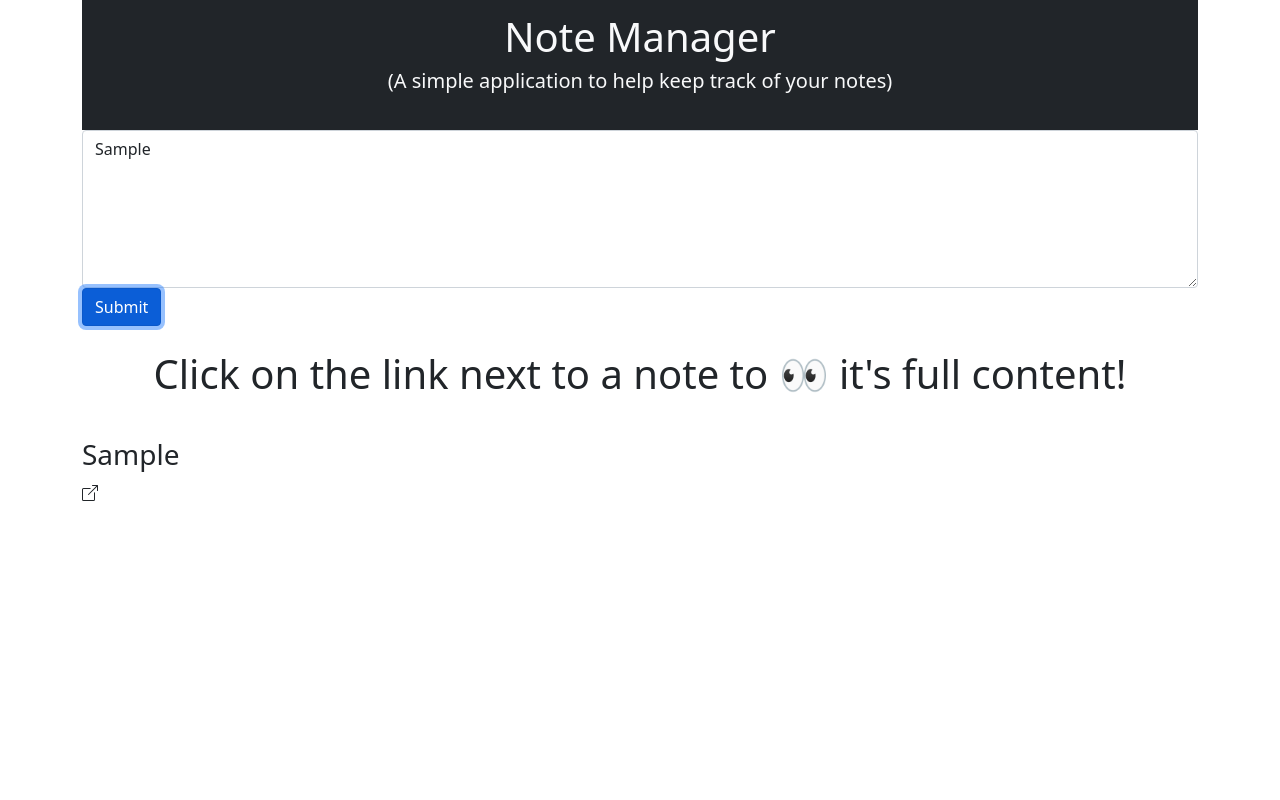
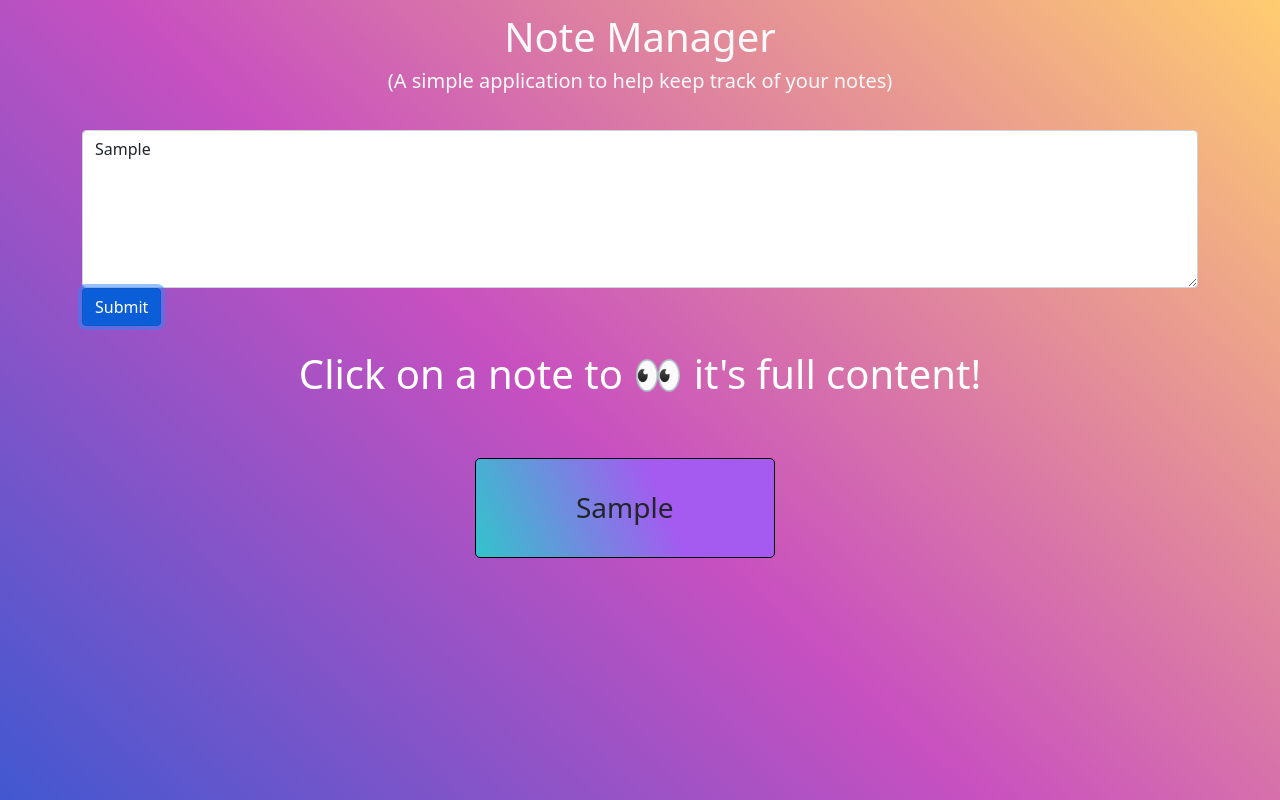
Before and after one commit to Lundi19/notes-app, a website: page index.html in a window 1280 px wide. Both pictures are taken after typing "Sample" into the empty fields and a click on the button "Submit". Drawn offline with nearby package versions, Linux system fonts and the light colour scheme.

Commit message:
css styling added

```diff
--- a/index.html
+++ b/index.html
@@ -2,14 +2,17 @@
 <html>
   <head>
 
-  <link rel="stylesheet" href="views/style.css"/>
+  <link rel="stylesheet" href="src/views/style.css"/>
+  <style>
+    @import url('https://fonts.googleapis.com/css2?family=Open+Sans&family=Roboto:wght@400;700&display=swap');
+    </style>
   <link href="https://cdn.jsdelivr.net/npm/bootstrap@5.0.2/dist/css/bootstrap.min.css" rel="stylesheet" integrity="sha384-EVSTQN3/azprG1Anm3QDgpJLIm9Nao0Yz1ztcQTwFspd3yD65VohhpuuCOmLASjC" crossorigin="anonymous">
-    <title>New Page</title>
+    <title>Notes App</title>
   </head>
   <body>
 
     <div class="container">
-      <nav class="navbar navbar-light bg-dark">
+      <nav class="navbar navbar-light">
         <span class="navbar-brand mb-8 h1 col-md-12">
           <h1 class="text-center text-light">Note Manager</h1>
           <p class="text-center text-light">(A simple application to help keep track of your notes)</p>
@@ -32,7 +35,7 @@
 
       <br>
       <div class="col-md-12">
-        <h1 class="text-center">Click on the link next to a note to 👀 it's full content!   </h1>
+        <h1 class="text-center">Click on a note to 👀 it's full content!   </h1>
       </div>
       <ul id="note-list"> </ul>
       <br>
--- a/src/interface.js
+++ b/src/interface.js
@@ -29,11 +29,7 @@ window.onload = displayNotes();
     div.setAttribute("data-id", "newNote.id")
     div.innerHTML = `
     <h3>${newNote.text.slice(0,20)}</h3></span>
-    <svg xmlns="http://www.w3.org/2000/svg" width="16" height="16" fill="currentColor" class="bi bi-box-arrow-up-right" viewBox="0 0 16 16">
-          <path fill-rule="evenodd" d="M8.636 3.5a.5.5 0 0 0-.5-.5H1.5A1.5 1.5 0 0 0 0 4.5v10A1.5 1.5 0 0 0 1.5 16h10a1.5 1.5 0 0 0 1.5-1.5V7.864a.5.5 0 0 0-1 0V14.5a.5.5 0 0 1-.5.5h-10a.5.5 0 0 1-.5-.5v-10a.5.5 0 0 1 .5-.5h6.636a.5.5 0 0 0 .5-.5z"/>
-          <path fill-rule="evenodd" d="M16 .5a.5.5 0 0 0-.5-.5h-5a.5.5 0 0 0 0 1h3.793L6.146 9.146a.5.5 0 1 0 .708.708L15 1.707V5.5a.5.5 0 0 0 1 0v-5z"/>
-        </svg>
-      `;
+    `;
       noteListDiv.appendChild(div);
   }
 
--- a/src/views/style.css
+++ b/src/views/style.css
@@ -1,5 +1,46 @@
-@media (min-width: 768px){
-  .container .row .col-md-3:not(:first-child){
-      border-left: 1px solid #ccc;
+  @media (min-width: 768px){
+    .container .row .col-md-3:not(:first-child){
+        border-left: 1px solid #ccc;
+    }
+    @font-face {
+      font-family: Roboto;;
+      src: url();
+    }
+
+    h3 {
+      width: 300px;
+      border: 1px solid rgb(0, 0, 0);
+      border-radius: 5px;
+      padding: 50px;
+      margin: 20px;
+      text-align: center;
+      background-image: linear-gradient( 67.2deg,  rgba(37,208,199,1) -7.5%, rgba(165,90,240,1) 62.7% );
+      padding: 2rem;
+    }
+
+    .text-center {
+      color: white;
+    }
+
+
+    .notes-list{
+      margin: auto;
+      width: 35%;
+      padding: 10px;
+    }
+
+    body {
+      line-height: 1.5;
+      font-weight: 300;
+      background-color: #4158D0;
+      background-image: linear-gradient(43deg, #4158D0 0%, #C850C0 46%, #FFCC70 100%);
+      font-family: Roboto;
+      height:100vh;
+
+    }
+
+    .navbar navbar-light bg-dark {
+      background-image: linear-gradient(#22c1c3, #fdbb2d);
+      font-family: Roboto;
+    }
   }
-}
```
